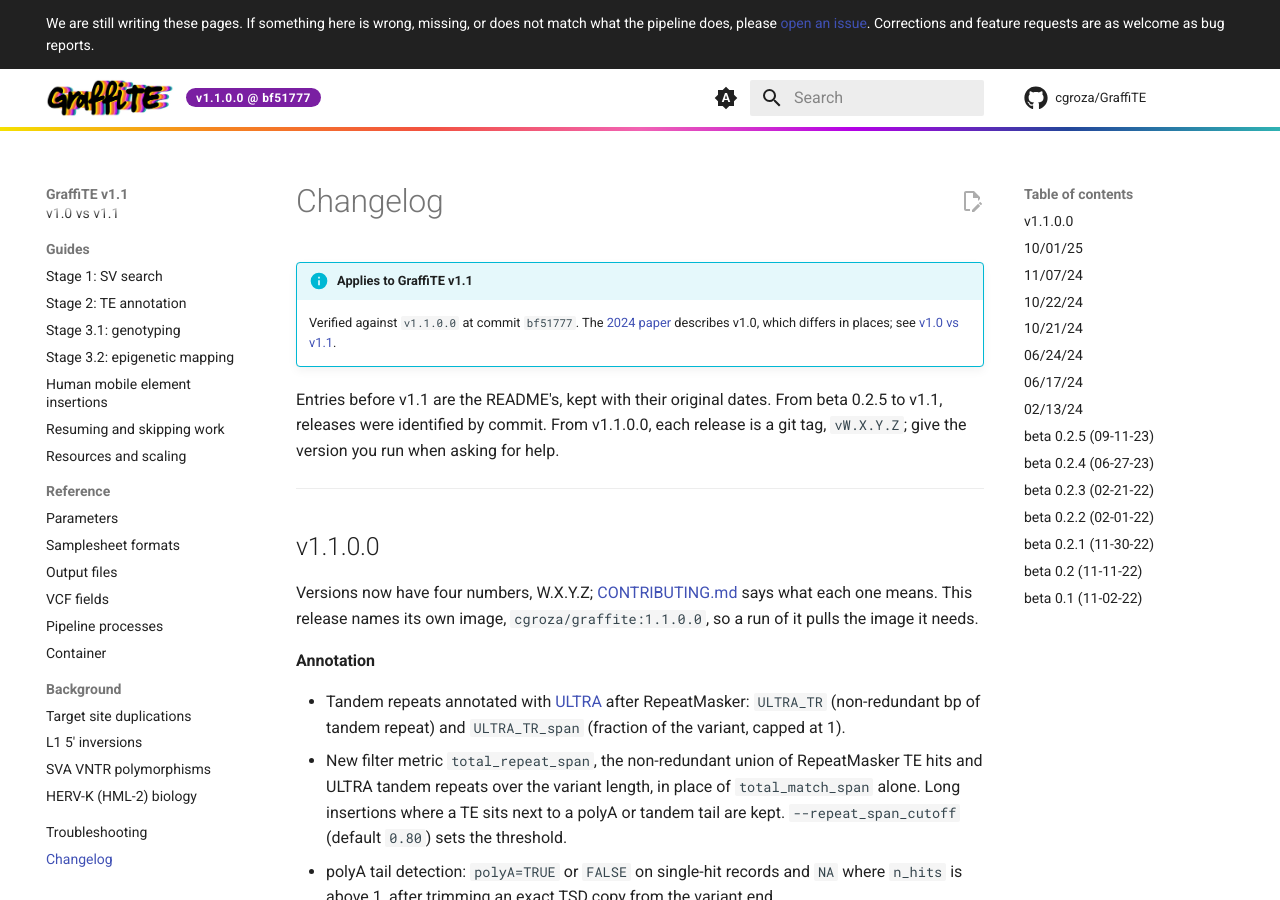
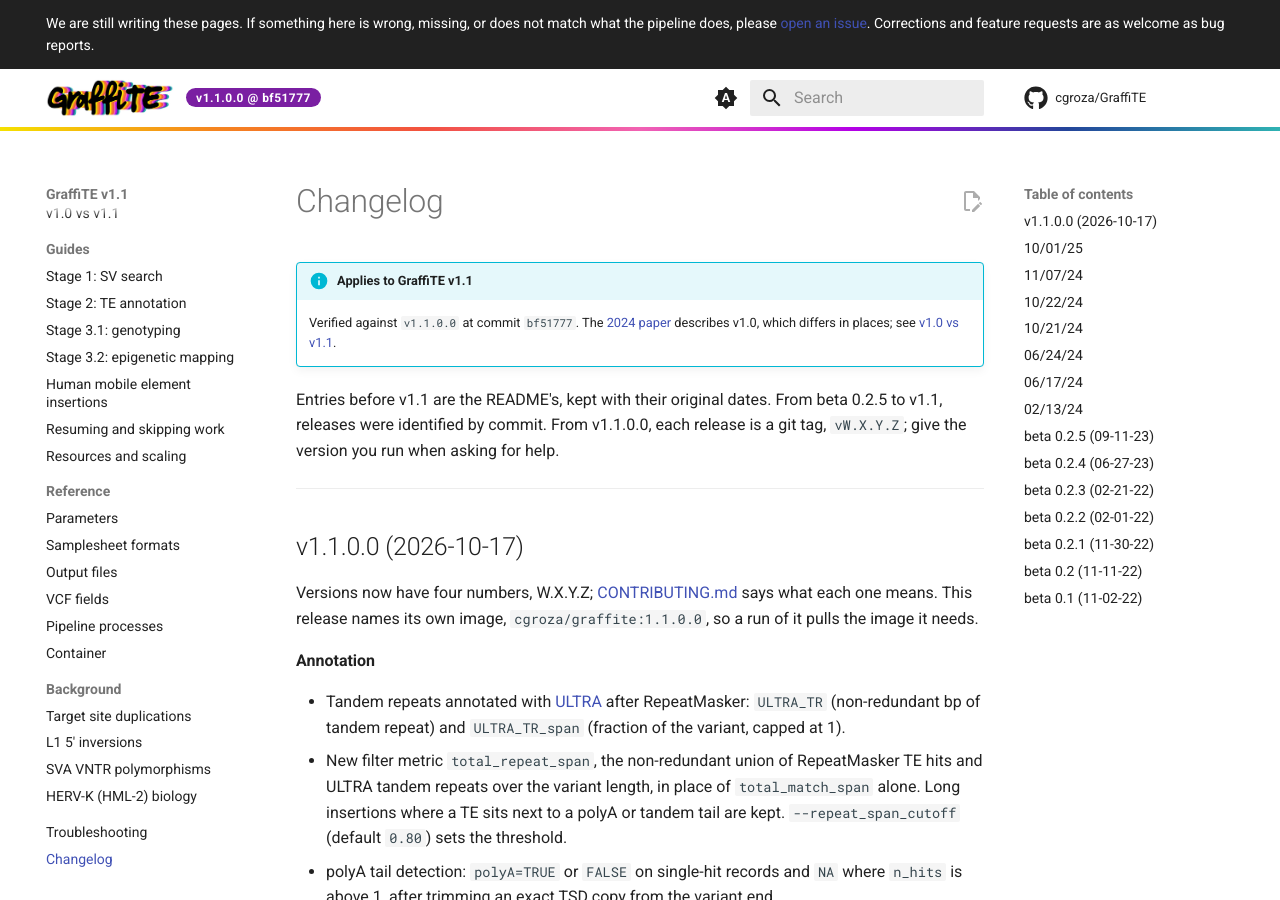
Before and after one commit to cgroza/GraffiTE, an MkDocs documentation site: the page built from docs/changelog.md, in a window 1280 px wide and 900 px high. Built offline with MkDocs 1.6.1 and Material for MkDocs 9.7.7, drawn with Linux system fonts in a browser that asks for light colours; comment, search, counter and statistics services are not loaded.

Commit message:
docs: date the v1.1.0.0 changelog entry
Co-Authored-By: Claude Opus 5.5 (1M context) <noreply@anthropic.com>
Claude-Session: https://claude.ai/code/session_01C3mJw8zC8dE6HqAUHBnq44

```diff
--- a/docs/changelog.md
+++ b/docs/changelog.md
@@ -16,7 +16,7 @@ give the version you run when asking for help.
 
 ---
 
-## v1.1.0.0
+## v1.1.0.0 (2026-10-17)
 
 Versions now have four numbers, W.X.Y.Z;
 [CONTRIBUTING.md](https://github.com/cgroza/GraffiTE/blob/main/CONTRIBUTING.md) says what each
```
